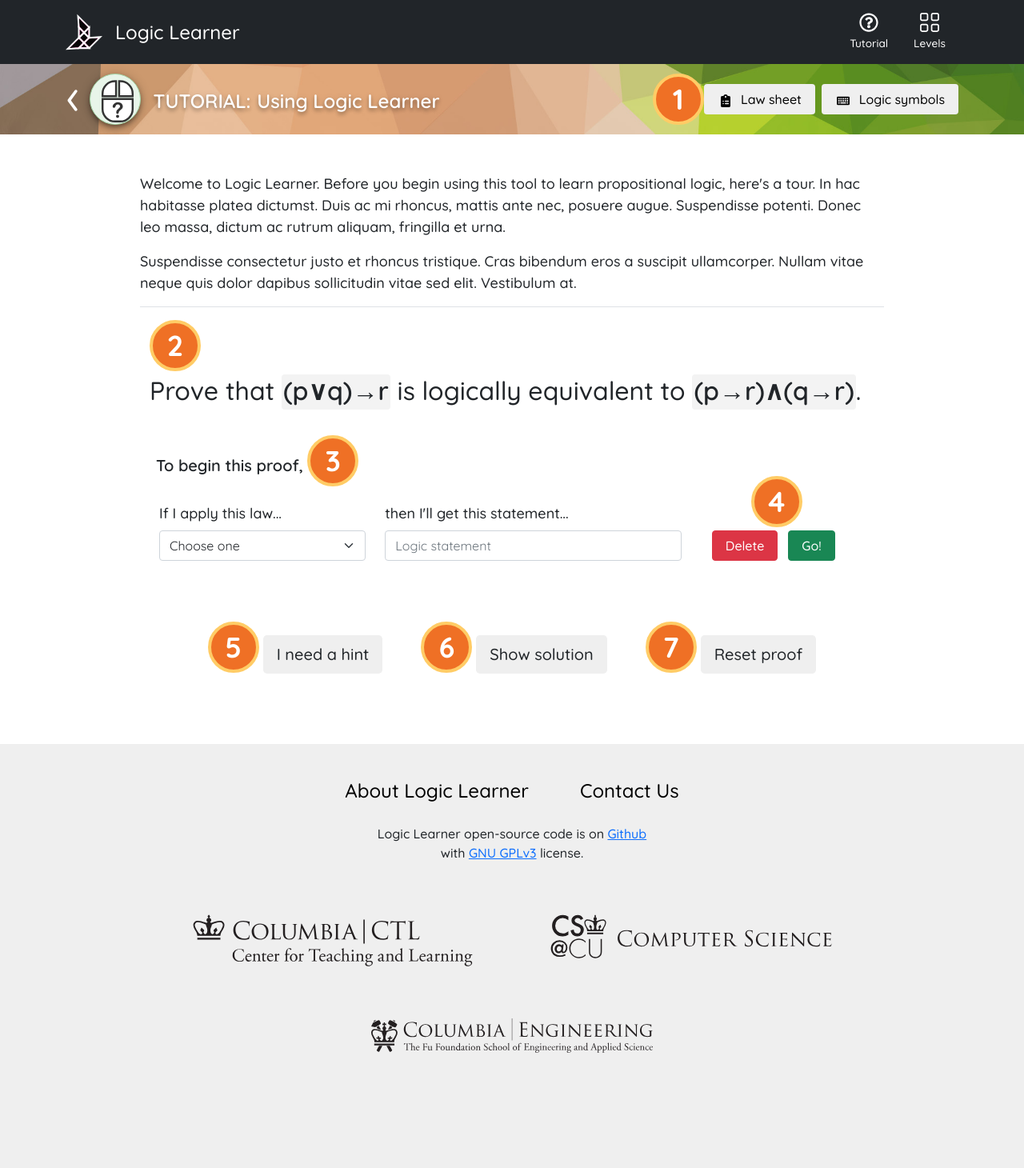
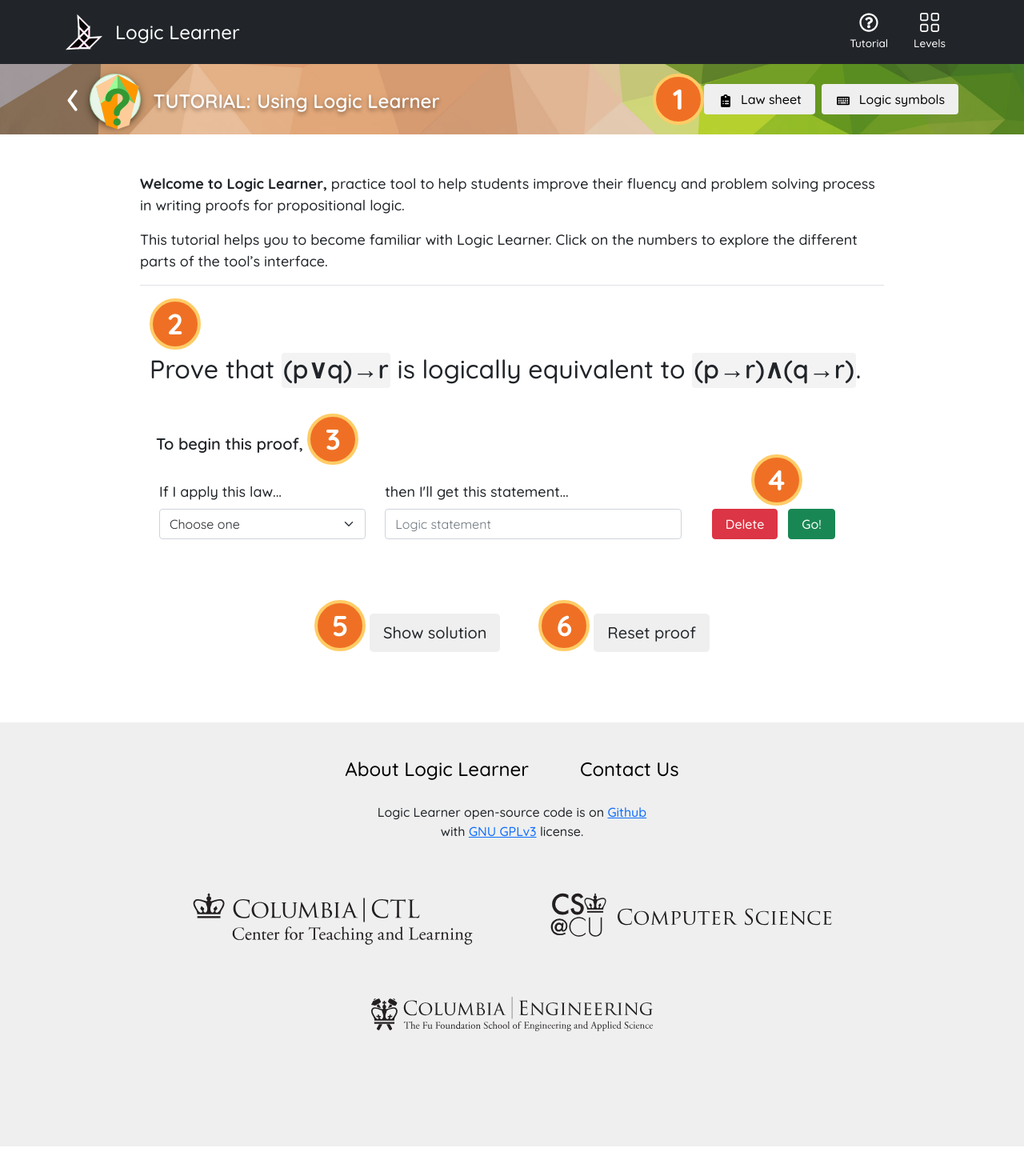
Before and after one commit to ccnmtl/logiclearner, a Django app: template logiclearner/templates/main/tutorial.html in a window 1280 px wide. Shown: the whole page at 80% size. After the commit the page ends 1433 px from the top, so only its background shows below. Run offline with Django 3.2, Linux system fonts and the light colour scheme; the template is opened without the code that fills it, so the values that code supplies are empty; style sheets or scripts are compiled from the project's sources; some libraries are stand-ins or nearby versions.

Commit message:
Tutorial content

```diff
--- a/logiclearner/templates/main/tutorial.html
+++ b/logiclearner/templates/main/tutorial.html
@@ -16,7 +16,7 @@
                     <a href="/">&lsaquo;</a>
                 </div>
                 <figure class="main-banner__avatar align-self-center" aria-hidden="true">
-                    <img src="{% static 'img/tutorial.svg' %}">
+                    <img src="{% static 'img/avatar-tutorial.svg' %}">
                 </figure>
                 <h1 class="align-self-center"><a href="/">
                     <span class="main-banner__subhead">TUTORIAL:</span><span class="main-banner__title">Using Logic Learner</span>
@@ -40,20 +40,19 @@
         </header>
         <section class="container content-body exercise-space tutorial-section">
             <p>
-            Welcome to Logic Learner. Before you begin using this tool to learn propositional logic, here's a tour. In hac habitasse platea dictumst. Duis ac mi rhoncus, mattis ante nec, posuere augue. Suspendisse potenti. Donec leo massa, dictum ac rutrum aliquam, fringilla et urna.
+            <b>Welcome to Logic Learner,</b> practice tool to help students improve their fluency and problem solving process in writing proofs for propositional logic.
             </p>
             <p>
-            Suspendisse consectetur justo et rhoncus tristique. Cras bibendum eros a suscipit ullamcorper. Nullam vitae neque quis dolor dapibus sollicitudin vitae sed elit. Vestibulum at.
+            This tutorial helps you to become familiar with Logic Learner. Click on the numbers to explore the different parts of the tool’s interface.
             </p>
 
             <div class="guide__box guide-text" id="guide-modal">
                 <button class="tutorial-close btn btn-warning" aria-label="Close"></button>
                 <h2>Law sheet</h2>
-                <p>Aliquam vel nisl sed leo cursus iaculis efficitur sed lectus. In vel felis vitae nisi feugiat euismod ut vel enim. Suspendisse accumsan a neque nec pharetra. Suspendisse massa est, rhoncus.</p>
+                <p>The <b>Law sheet</b> lists the laws and their example statements. Refer to this when you need to review how the laws works. You can return to this sheet whenever needed. Tap on the <b>Law sheet</b> button to try it out.</p>
                 <h2>Logic symbols</h2>
-                <p>Aliquam vel nisl sed leo cursus iaculis efficitur sed lectus. In vel felis vitae nisi feugiat euismod ut vel enim. Suspendisse accumsan a neque nec pharetra. Suspendisse massa est, rhoncus.</p>
+                <p>In propositional logic, we use logical connectives to build compound statements. Refer to the <b>Logic symbols</b> sheet on how to type in these connectives. You can return to this sheet whenever needed.</p>
             </div>
-
             <section class="container border-top tutorial-section" id="maincontent">
                 <button class="tutorial1-prompt align-self-center mt-3" data-segment="question">
                     <div class="tutorial1-prompt__text">2</div>
@@ -62,7 +61,7 @@
                 <div class="guide__box guide-text" id="guide-question">
                     <button class="tutorial-close btn btn-warning" aria-label="Close"></button>
                     <h2>Logic proof question</h2>
-                    <p>Mauris eleifend felis non semper blandit. Aliquam luctus sed neque sagittis eleifend. Morbi ultrices, metus et euismod malesuada, mi sem auctor felis, quis rutrum nulla eros et augue. Integer facilisis.</p>
+                    <p>This is an example of a question you will see in Logic Learner. The first propositional statement is the premise, and the second propositional statement is end point of the proof.</p>
                 </div>
                 <div class="exercise-solution mt-0 pt-0">
                     <div class="solution-step mt-0 pt-0">
@@ -90,7 +89,7 @@
                                     <div class="guide__box guide-text" id="guide-solution">
                                         <button class="tutorial-close btn btn-warning" aria-label="Close"></button>
                                         <h2>Solution step</h2>
-                                        <p>Mauris eleifend felis non semper blandit. Aliquam luctus sed neque sagittis eleifend. Morbi ultrices, metus et euismod malesuada, mi sem auctor felis, quis rutrum nulla eros et augue. Integer facilisis.</p>
+                                        <p>Here is where you type your proof step by step. For each line of proof, you choose a law and type the resulting propositional statement after applying the law. Remember, if you forgot a law or which symbols you can type in, you can refer back to the <span class="text-nowrap"><b><img src="{% static 'img/icon-clipboard.svg' %}" style="width:1rem;" />Law sheet</b></span> and <span class="text-nowrap"><b><img src="{% static 'img/icon-keyboard.svg' %}" style="width:1rem;" /> Logic symbols</b></span> guide.</p>
                                     </div>
                                 </div>
                             </div>
@@ -113,13 +112,14 @@
                                     <div class="guide__box guide-text" id="guide-stepactions">
                                         <button class="tutorial-close btn btn-warning" aria-label="Close"></button>
                                         <h2>Go, or Delete step</h2>
-                                        <p>Mauris eleifend felis non semper blandit. Aliquam luctus sed neque sagittis eleifend. Morbi ultrices, metus et euismod malesuada, mi sem auctor felis, quis rutrum nulla eros et augue. Integer facilisis.</p>
-                                    </div>
+                                        <p>When you are done with your proof step, click <b>“Go!”</b> button. You’ll move on to the next step if your statement is valid. If not, you’ll get a feedback, and send in your proof step after making corrections.</p>
+                                        <p>To remove the current step to return to the previous statement, use the <b>“Delete”</b> button </p>                                    </div>
                                 </div>
                             </div>
                         </div>
                    </div>
                     <div class="solution-actions">
+<!--
                         <div class="mt-0 mx-4 p-0 text-center">
                             <button class="tutorial1-prompt align-self-center mt-0 mx-0" data-segment="hint">
                             <div class="tutorial1-prompt__text">5</div>
@@ -130,12 +130,13 @@
                             <div class="guide__box guide-text" id="guide-hint">
                             <button class="tutorial-close btn btn-warning" aria-label="Close"></button>
                             <h2>Hints</h2>
-                            <p>Mauris eleifend felis non semper blandit. Aliquam luctus sed neque sagittis eleifend. Morbi ultrices, metus et euismod malesuada, mi sem auctor felis, quis rutrum nulla eros et augue. Integer facilisis.</p>
+                            <p>Use the hint button when you are stuck on a specific law or statement in the proof to get assistance with continuing with the proof. It is advised that you only use this option when you are completely stuck and have no other option to continue. You can use hints as often as needed throughout the proof.</p>
                             </div>
                         </div>
+ -->
                         <div class="mt-0 mx-4 p-0 text-center">
                             <button class="tutorial1-prompt align-self-center mt-0" data-segment="solutionkey">
-                            <div class="tutorial1-prompt__text">6</div>
+                            <div class="tutorial1-prompt__text">5</div>
                             </button>
                             <button tabindex="-1" class="btn btn-lg ll-button mx-0 my-2 my-md-0" id="helper-solutionkey">
                             <span class="ll-button__text">Show solution</span>
@@ -143,12 +144,12 @@
                             <div class="guide__box guide-text" id="guide-solutionkey">
                             <button class="tutorial-close btn btn-warning" aria-label="Close"></button>
                             <h2>Solution key</h2>
-                            <p>Mauris eleifend felis non semper blandit. Aliquam luctus sed neque sagittis eleifend. Morbi ultrices, metus et euismod malesuada, mi sem auctor felis, quis rutrum nulla eros et augue. Integer facilisis.</p>
+                             <p>This will reveal the solution key of the entire proof. The key is just one of many possible solutions for the question. It is meant to help you if you get stuck, or if you would like to compare the proof you have created with the optimized version. It is recommended that you use this as a guidance, only when needed.</p>
                             </div>
                         </div>
                         <div class="mt-0 mx-4 p-0 text-center">
                             <button class="tutorial1-prompt align-self-center mt-0" data-segment="reset">
-                            <div class="tutorial1-prompt__text">7</div>
+                            <div class="tutorial1-prompt__text">6</div>
                             </button>
                             <button tabindex="-1" class="btn btn-lg ll-button mx-0 my-2 my-md-0" id="helper-reset">
                             <span class="ll-button__text">Reset proof</span>
@@ -156,7 +157,7 @@
                             <div class="guide__box guide-text" id="guide-reset">
                             <button class="tutorial-close btn btn-warning" aria-label="Close"></button>
                             <h2>Reset proof</h2>
-                            <p>Mauris eleifend felis non semper blandit. Aliquam luctus sed neque sagittis eleifend. Morbi ultrices, metus et euismod malesuada, mi sem auctor felis, quis rutrum nulla eros et augue. Integer facilisis.</p>
+                            <p>When you tap the <b>Reset proof</b> button, it will clear your entire proof. You can use this to restart if you want to try solving the proof in a different way, or if you want to practice doing proof again. </p>
                             </div>
                         </div>
 
--- a/media/scss/_helper.scss
+++ b/media/scss/_helper.scss
@@ -249,12 +249,13 @@
 }
 @media (min-width: 768px) {
     .tutorial-reset #guide-reset {
-        right: 0rem;
+        /*right: 0rem;*/
         margin-top: 1rem;
     }
     .tutorial-reset #guide-reset.guide__box:after,
     .tutorial-reset #guide-reset.guide__box:before {
-        left: 60%;
+        /*left: 60%;*/
+        left:50%;
     }
 }
 @media (min-width: 1200px) {
```
